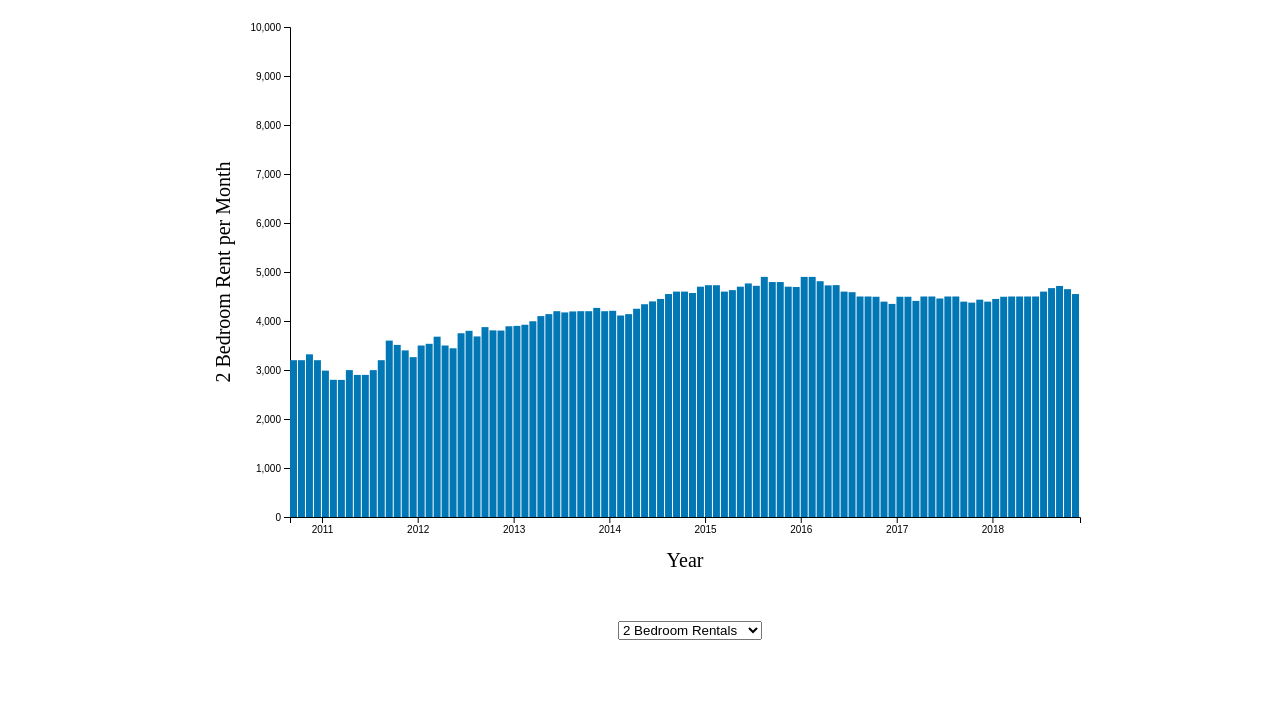
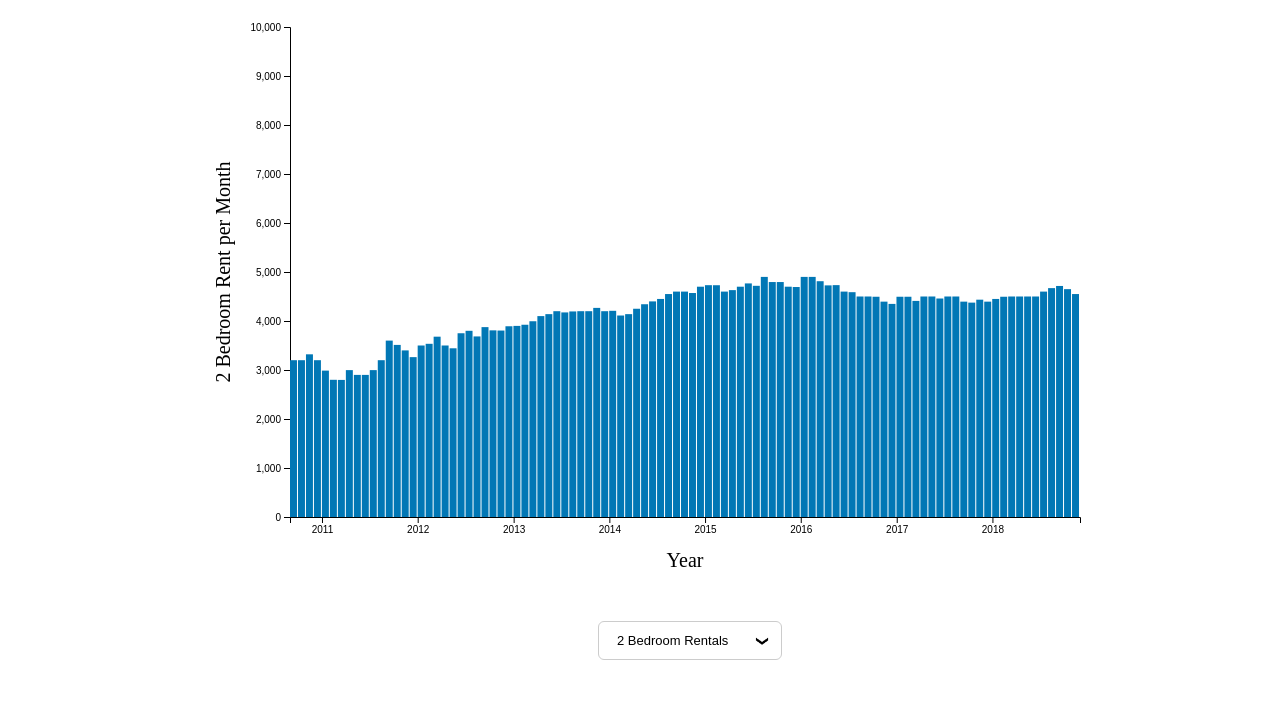
Before and after one commit to TedWildenradt/d3-js-project, a plain HTML site: page index.html in a window 1280 px wide. Shown: the part 103-821 px from the top of the page. Drawn offline with Linux system fonts and the light colour scheme; animation ran at ten frames a second.

Commit message:
Add styling for dropdown selector

```diff
--- a/css/style.css
+++ b/css/style.css
@@ -96,5 +96,39 @@ img {
 }
 
 #dropdown-selector-container{
-  padding-left: 100px;
+  margin-left: 100px;
+  width: 160px;
 }
+
+.search_categories{
+  font-size: 13px;
+  padding: 10px 8px 10px 14px;
+  background: #fff;
+  border: 1px solid #ccc;
+  border-radius: 6px;
+  overflow: hidden;
+  position: relative;
+}
+
+.search_categories .select{
+  width: 120%;
+  background:url('../arrow.png') no-repeat;
+  background-position:80% center;
+  background-size: 16px 17px;
+}
+
+.search_categories .select select{
+  background: transparent;
+  line-height: 1;
+  border: 0;
+  padding: 0;
+  border-radius: 0;
+  width: 120%;
+  position: relative;
+  z-index: 10;
+  font-size: 1em;
+}
+
+.search_categories .select select:focus{
+  outline: none;
+}
--- a/index.html
+++ b/index.html
@@ -19,14 +19,16 @@
 
     <div id="chart-container">
       <div id="chart2"></div>
-      <div id="dropdown-selector-container">
-        <select id="dropdown-selector">
+      <div class="search_categories" id="dropdown-selector-container">
+        <div class="select">
+          <select name="search_categories" id="search_categories">
             <option value="1 Bedroom">1 Bedroom Rentals</option>
             <option selected value="2 Bedroom">2 Bedroom Rentals</option>
             <option value="3 Bedroom">3 Bedroom Rentals</option>
             <option value="4 Bedroom">4 Bedroom Rentals</option>
             <option value="5+ Bedroom">5+ Bedroom Rentals</option>
           </select>
+        </div>
       </div>
     </div>
 
--- a/javascript/barchart2.js
+++ b/javascript/barchart2.js
@@ -204,8 +204,8 @@ const timeFormatter = function(time) {
   return formatTime(parseTime(time));
 }
 
-const changeSelection = document.getElementById('dropdown-selector').onchange = function(){
-  let selection = document.getElementById('dropdown-selector');
+const changeSelection = document.getElementById('search_categories').onchange = function(){
+  let selection = document.getElementById('search_categories');
   let newSelection = selection.options[selection.selectedIndex].value;
   update(newSelection)
 }
```
Also changed, not shown: arrow.png (added). Lines whose indentation alone changed are shown as unchanged.
